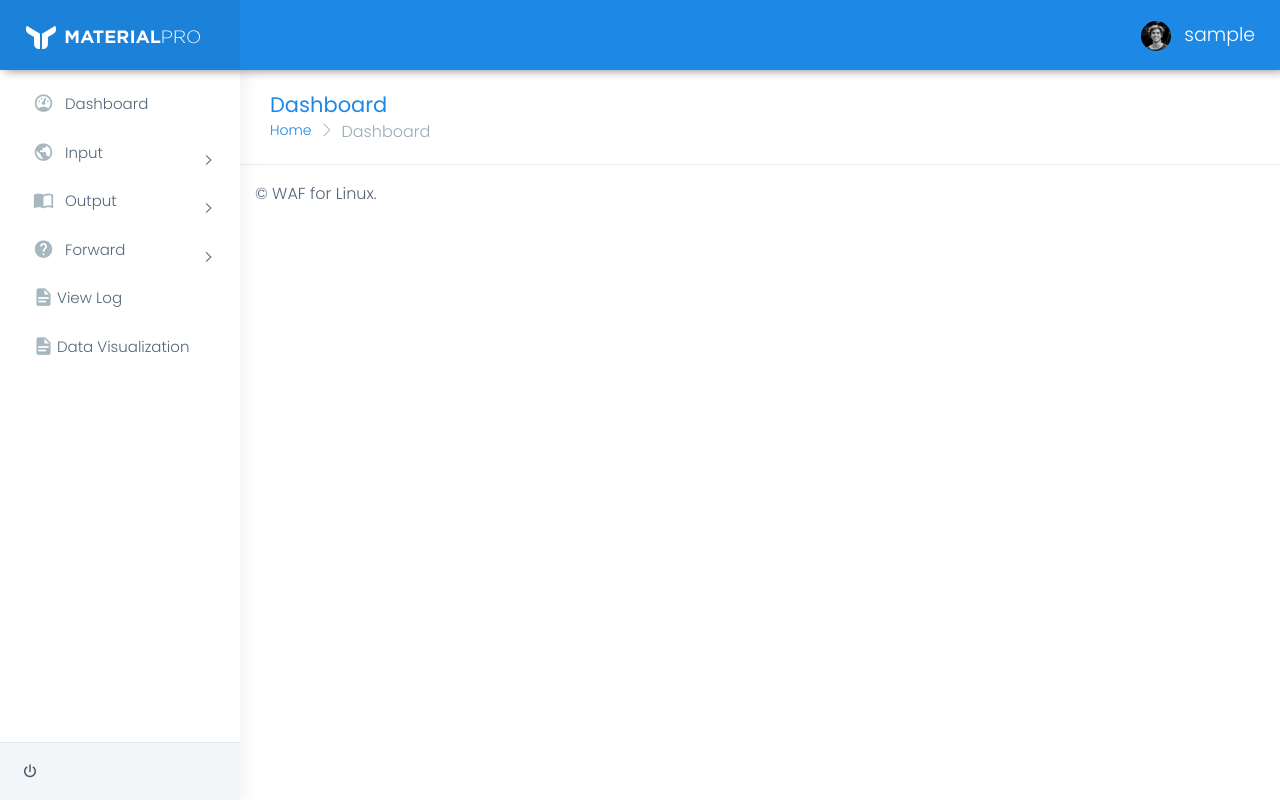
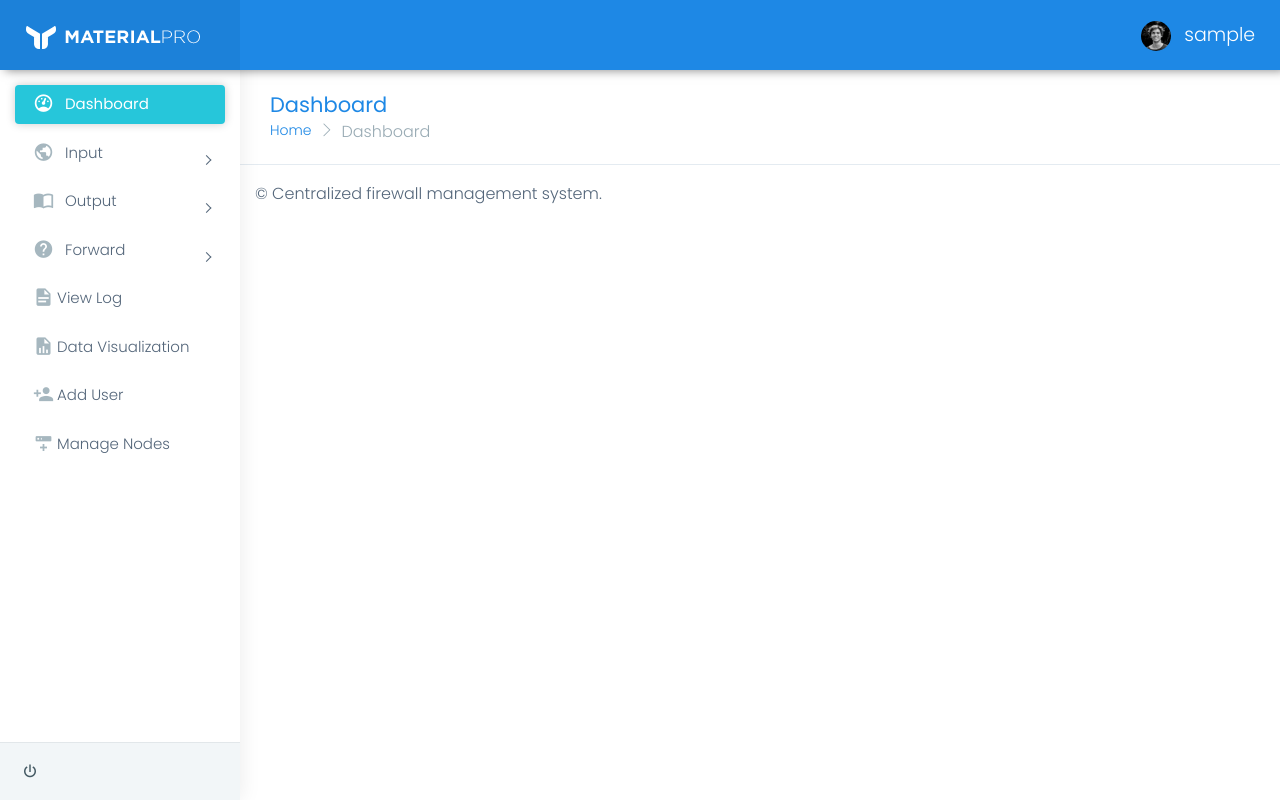
Before and after one commit to anhnh2003/CentralizedFirewallManagement, a Flask app: page /home/ in a window 1280 px wide. Run offline with Flask 2, Linux system fonts and the light colour scheme; the visitor is signed in with stand-in values (Sample User, id 1); data that the repository does not hold is empty; some libraries are stand-ins or nearby versions.

Commit message:
add user function

```diff
--- a/apps/authentication/models.py
+++ b/apps/authentication/models.py
@@ -11,7 +11,7 @@ class Users(db.Model, UserMixin):
     password_hash = db.Column(db.String(256), nullable=False)  # Tương ứng với 'password_hash'
     role = db.Column(db.Enum('user', 'admin', name='role_enum'), nullable=False)  # ENUM('user', 'admin')
     created_at = db.Column(db.DateTime, default=db.func.current_timestamp())  # Tương ứng với 'created_at'
-    updated_at = db.Column(db.DateTime, default=db.func.current_timestamp(), onupdate=db.func.current_timestamp())  # Tương ứng với 'updated_at'
+    updated_at = db.Column(db.DateTime)  # Tương ứng với 'updated_at'
 
     def __init__(self, **kwargs):
         for property, value in kwargs.items():
--- a/apps/home/routes.py
+++ b/apps/home/routes.py
@@ -1,17 +1,17 @@
 # -*- encoding: utf-8 -*-
 from apps.home import blueprint
+from apps import db
 from flask import render_template, request, flash, redirect, url_for
 from flask_login import login_required
 from jinja2 import TemplateNotFound
 import subprocess
 import re
-import shlex
 import html
-import matplotlib.pyplot as plt
 from collections import Counter
-import os
 import logging
-
+from apps.home.util import role_required
+from apps.authentication.util import hash_pass, verify_pass
+from apps.authentication.models import Users
 # Configure logging
 logging.basicConfig(
     level=logging.DEBUG,  # Log messages of level DEBUG and above
@@ -20,6 +20,39 @@ logging.basicConfig(
 )
 
 sudo_password = '123456'
+
+# ------------ Admin: Thêm user ------------
+@blueprint.route('/add_user', methods=['GET', 'POST'])
+@login_required
+@role_required('admin')
+def add_user():
+    if request.method == 'POST':
+        username = request.form.get('username', '').strip()
+        password = request.form.get('password', '')
+        role      = request.form.get('role', 'user')
+
+        # Validate
+        if not username or not password:
+            flash('Username và password là bắt buộc.', 'warning')
+            return redirect(url_for('home_blueprint.add_user'))
+
+        if Users.query.filter_by(username=username).first():
+            flash('Username đã tồn tại.', 'warning')
+            return redirect(url_for('home_blueprint.add_user'))
+
+        # Hash mật khẩu và lưu vào DB
+        pwd_hash = hash_pass(password)
+        new_user = Users(username=username,
+                         password_hash=pwd_hash,
+                         role=role,  )
+        db.session.add(new_user)
+        db.session.commit()
+
+        flash(f'Đã thêm user "{username}" với role "{role}".', 'success')
+        return redirect(url_for('home_blueprint.add_user'))
+
+    # GET: hiển thị form
+    return render_template('home/add_user.html')
 @blueprint.route('/')
 @login_required
 def default():
--- a/apps/templates/accounts/login.html
+++ b/apps/templates/accounts/login.html
@@ -17,7 +17,7 @@
             <div class="card col-lg-3 mx-auto">
                 <div class="row text-center justify-content-center">
                     <h4 class="card-title mt-4">
-                        Centralized iptables management system
+                        Centralized firewall management system
                     </h4>
                     <h6 class="card-subtitle mt-2">
                         {% if msg %}
--- a/apps/templates/includes/footer.html
+++ b/apps/templates/includes/footer.html
@@ -2,7 +2,7 @@
     <!-- footer -->
     <!-- ============================================================== -->
     <footer class="footer">
-        &copy; WAF for Linux.
+        &copy; Centralized firewall management system.
     </footer>
     <!-- ============================================================== -->
     <!-- End footer -->
--- a/apps/templates/includes/sidebar.html
+++ b/apps/templates/includes/sidebar.html
@@ -4,13 +4,15 @@
       <!-- Sidebar navigation-->
       <nav class="sidebar-nav">
         <ul id="sidebarnav">
-                <!-- User Profile-->
+          <!-- Dashboard luôn hiển thị cho tất cả -->
           <li class="sidebar-item">
-                    <a class="sidebar-link waves-effect waves-dark sidebar-link" href="/home" aria-expanded="false">
+            <a class="sidebar-link waves-effect waves-dark sidebar-link" href="{{ url_for('home_blueprint.default') }}" aria-expanded="false">
               <i class="mdi me-2 mdi-gauge"></i>
               <span class="hide-menu">Dashboard</span>
             </a>
           </li>
+
+          <!-- Phần Input -->
           <li class="sidebar-item">
             <a class="sidebar-link has-arrow waves-effect waves-dark" href="javascript:void(0)" aria-expanded="false">
               <i class="mdi me-2 mdi-earth"></i>
@@ -18,19 +20,21 @@
             </a>
             <ul aria-expanded="false" class="collapse first-level">
               <li class="sidebar-item">
-                            <a href="/home/input_status" class="sidebar-link">
+                <a href="{{ url_for('home_blueprint.input_status') }}" class="sidebar-link">
                   <i class="mdi mdi-eye"></i>
                   <span class="hide-menu">View Status</span>
                 </a>
               </li>
               <li class="sidebar-item">
-                            <a href="/home/add_rule" class="sidebar-link">
+                <a href="{{ url_for('home_blueprint.add_rule') }}" class="sidebar-link">
                   <i class="mdi mdi-plus"></i>
                   <span class="hide-menu">Add Rules</span>
                 </a>
               </li>
             </ul>
           </li>
+
+          <!-- Phần Output -->
           <li class="sidebar-item">
             <a class="sidebar-link has-arrow waves-effect waves-dark" href="javascript:void(0)" aria-expanded="false">
               <i class="mdi me-2 mdi-book-open-variant"></i>
@@ -38,19 +42,21 @@
             </a>
             <ul aria-expanded="false" class="collapse first-level">
               <li class="sidebar-item">
-                            <a href="/home/output_status" class="sidebar-link">
+                <a href="{{ url_for('home_blueprint.output_status') }}" class="sidebar-link">
                   <i class="mdi mdi-eye"></i>
                   <span class="hide-menu">View Status</span>
                 </a>
               </li>
               <li class="sidebar-item">
-                            <a href="/home/add_rule" class="sidebar-link">
+                <a href="{{ url_for('home_blueprint.add_rule') }}" class="sidebar-link">
                   <i class="mdi mdi-plus"></i>
                   <span class="hide-menu">Add Rules</span>
                 </a>
               </li>
             </ul>
           </li>
+
+          <!-- Phần Forward -->
           <li class="sidebar-item">
             <a class="sidebar-link has-arrow waves-effect waves-dark" href="javascript:void(0)" aria-expanded="false">
               <i class="mdi me-2 mdi-help-circle"></i>
@@ -58,19 +64,21 @@
             </a>
             <ul aria-expanded="false" class="collapse first-level">
               <li class="sidebar-item">
-                            <a href="/home/forward_status" class="sidebar-link">
+                <a href="{{ url_for('home_blueprint.forward_status') }}" class="sidebar-link">
                   <i class="mdi mdi-eye"></i>
                   <span class="hide-menu">View Status</span>
                 </a>
               </li>
               <li class="sidebar-item">
-                            <a href="/home/add_rule" class="sidebar-link">
+                <a href="{{ url_for('home_blueprint.add_rule') }}" class="sidebar-link">
                   <i class="mdi mdi-plus"></i>
                   <span class="hide-menu">Add Rules</span>
                 </a>
               </li>
             </ul>
           </li>
+
+          <!-- Các chức năng chung -->
           <li class="sidebar-item">
             <a class="sidebar-link waves-effect waves-dark sidebar-link" href="{{ url_for('home_blueprint.view_log') }}" aria-expanded="false">
               <i class="mdi mdi-file-document"></i>
@@ -79,10 +87,26 @@
           </li>
           <li class="sidebar-item">
             <a class="sidebar-link waves-effect waves-dark sidebar-link" href="{{ url_for('home_blueprint.data_visualization') }}" aria-expanded="false">
-                        <i class="mdi mdi-file-document"></i>
+              <i class="mdi mdi-file-chart"></i>
               <span class="hide-menu">Data Visualization</span>
             </a>
           </li>
+
+          {# admin-only #}
+          {% if current_user.role == 'admin' %}
+          <li class="sidebar-item">
+            <a class="sidebar-link waves-effect waves-dark sidebar-link" href="{{ url_for('home_blueprint.add_user') }}" aria-expanded="false">
+              <i class="mdi mdi-account-plus"></i>
+              <span class="hide-menu">Add User</span>
+            </a>
+          </li>
+          <li class="sidebar-item">
+            <a class="sidebar-link waves-effect waves-dark sidebar-link" href="{{ url_for('home_blueprint.manage_nodes') }}" aria-expanded="false">
+              <i class="mdi mdi-server-plus"></i>
+              <span class="hide-menu">Manage Nodes</span>
+            </a>
+          </li>
+          {% endif %}
         </ul>
       </nav>
       <!-- End Sidebar navigation -->
@@ -91,8 +115,8 @@
     <div class="sidebar-footer">
       <div class="row">
         <div class="col-4 link-wrap">
-                <!-- item-->
-                <a href="{{ url_for('authentication_blueprint.logout') }}" class="link" data-toggle="tooltip" title="" data-original-title="Logout">
+          <!-- Logout -->
+          <a href="{{ url_for('authentication_blueprint.logout') }}" class="link" data-toggle="tooltip" title="Logout">
             <i class="mdi mdi-power"></i>
           </a>
         </div>
--- a/apps/templates/layouts/base.html
+++ b/apps/templates/layouts/base.html
@@ -9,7 +9,7 @@
     <meta name="keywords"
         content="wrappixel, admin dashboard, html css dashboard, web dashboard, bootstrap 5 admin, bootstrap 5, css3 dashboard, bootstrap 5 dashboard, materialpro admin bootstrap 5 dashboard, frontend, responsive bootstrap 5 admin template, materialpro admin lite design, materialpro admin lite dashboard bootstrap 5 dashboard template">
     <title>
-        Remote Firewall for Linux - {% block title %}{% endblock %}
+        Centralized firewall management system - {% block title %}{% endblock %}
     </title>
 
     <!-- Favicon icon -->
```
Also changed, not shown: apps/home/util.py (added, +14 -0 lines), apps/templates/home/add_user.html (added, +25 -0 lines). Lines whose indentation alone changed are shown as unchanged.
